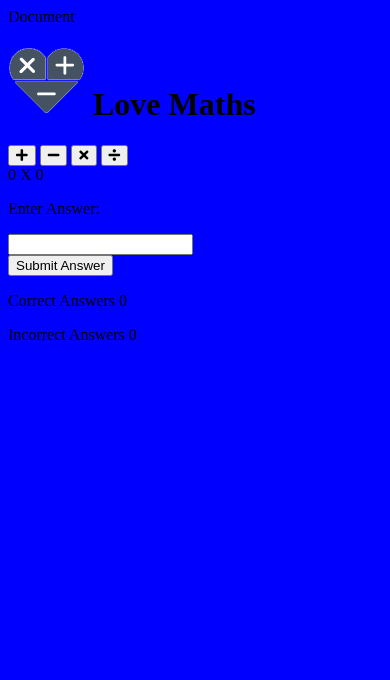
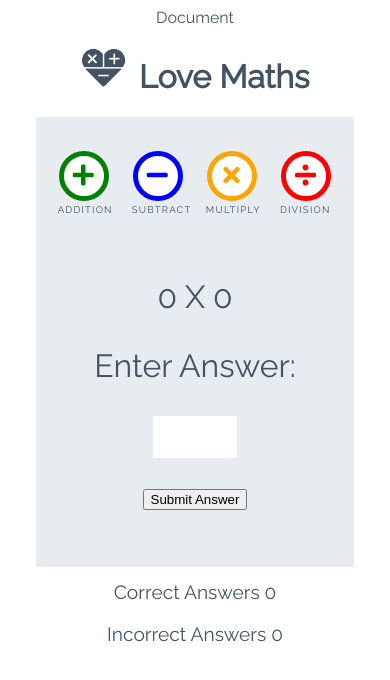
Before and after one commit to nomeski80/love-maths, a plain HTML site: page index.html in a window 390 px wide. Drawn offline with Linux system fonts and the light colour scheme.

Commit message:
set up structure of game functions

```diff
--- a/assets/css/style.css
+++ b/assets/css/style.css
@@ -1,3 +1,252 @@
+/* --------- Global style */
+
 body {
-    background-color: blue;
+    background-color: white;
+    font-family: "Raleway", sans-serif;
+    color: #445361;
+    text-align: center;
 }
+
+/* --------- Heading */
+
+.heading {
+    text-align: center;
+    font-size: 2.5rem;
+}
+
+.logo {
+    height: 40px;
+    padding-right: 5px;
+}
+
+/* --------- Game layout */
+
+.game-area {
+    background-color: #E6ECF0;
+    box-sizing: border-box;
+    width: 85%;
+    height: 65vh;
+    max-height: 450px;
+    max-width: 830px;
+    margin-left: auto;
+    margin-right: auto;
+    padding: 1%;
+}
+
+.question-area {
+    width: 50%;
+    font-size: 2rem;
+    margin: auto;
+    padding: 50px 0;
+}
+
+.question-area span {
+    padding: 0 15px;
+}
+
+.score-area {
+    margin: 5px auto;
+    width: 60%;
+    font-size: 1.2rem;
+}
+
+.controls-area {
+    width: 85%;
+    margin: 30px auto;
+}
+
+#score {
+    color: green;
+    font-weight: bold;
+}
+
+#incorrect {
+    color: red;
+    font-weight: bold;
+}
+
+.answer-message {
+    display: none;
+    font-size: 1rem;
+}
+
+#answer-box {
+    border: none;
+    color: #445361;
+    display: inline-block;
+    height: 40px;
+    width: 80px;
+    font-size: 1.2rem;
+}
+
+.scores {
+    display: inline-block;
+    padding: 25px;
+}
+
+/* --------- Buttons */
+
+.btn {
+    width: 220px;
+    height: 60px;
+    font-family: "Raleway", sans-serif;
+    text-transform: uppercase;
+    letter-spacing: 1.2px;
+    color: white;
+}
+
+.btn:focus {
+    outline: none;
+}
+
+.btn--big {
+    padding-top: 10px;
+    border-radius: 50%;
+    background-color: white;
+    border: 10px solid;
+    width: 100px;
+    height: 100px;
+    font-size: 3.2rem;
+    margin: 0 30px;
+    transition: all 0.5s;
+}
+
+.btn--big::after{
+    content: attr(data-type);
+    font-size: 1rem;
+    color: #445361;
+    position: relative;
+    left: -0.5em;
+}
+
+.btn--blue {
+    border-color: blue;
+    color: blue;
+}
+
+.btn--blue:active,
+.btn--blue:hover {
+    background-color: darkblue;
+    color: white;
+}
+
+.btn--orange {
+    border-color: orange;
+    color: orange;
+}
+
+.btn--orange:active,
+.btn--orange:hover {
+    background-color: darkorange;
+    color: white;
+}
+
+.btn--red {
+    border-color: red;
+    color: red;
+}
+
+.btn--red:active,
+.btn--red:hover {
+    background-color: darkred;
+    color: white;
+}
+
+.btn--green {
+    border-color: green;
+    color: green;
+}
+
+.btn--green:active,
+.btn--green:hover {
+    background-color: darkgreen;
+    color: white;
+}
+
+.btn--gray {
+    margin-top: 25px;
+    background-color: #445361;
+    border: 1px transparent;
+    border-radius: 20px;
+}
+
+.btn--gray:active,
+.btn--gray:hover {
+    background-color: #0d1013;
+}
+
+/* --------- Media queries */
+
+@media (max-width: 414px) {
+    .controls-area {
+        width: 100%;
+    }
+
+    .btn--big {
+        margin: 0 10px;
+        padding: 5px;
+        border: 5px solid;
+        width: 50px;
+        height: 50px;
+        font-size: 1.5rem;
+    }
+
+    .btn--big::after {
+        font-size: 0.6rem;
+        left: -0.7rem;
+    }
+
+    .question-area {
+        padding: 10% 0;
+        width: 100%;
+    }
+
+    .question-area span {
+        padding: 0;
+    }
+
+    .answer-message {
+        display: block;
+    }
+
+    #answer-box {
+        display: block;
+        margin: 0 auto;
+    }
+    .btn--gray {
+        margin-top: 0;
+    }
+
+    .score-area {
+        width: 100%;
+    }
+
+    .scores {
+        margin: 0.5em auto;
+        display: block;
+        padding: 5px;
+    }
+
+    .heading {
+        font-size: 2rem;
+    }
+}
+
+@media (max-width: 320px) {
+    .game-area {
+        height: 70vh;
+    }
+
+    .controls-area {
+        width: 75%;
+        margin: 10px auto;
+    }
+
+    .btn--big {
+        margin: 10px 10px;
+    }
+    .question-area {
+        padding: 10px 0;
+    }
+
+}
--- a/index.html
+++ b/index.html
@@ -12,32 +12,38 @@
 
 <body>
     <h1 class="heading">
-    <img class="logo" src="assets/images/logo.png" alt="logo"> Love Maths</h1>
+        <img class="logo" src="assets/images/logo.png" alt="logo"> Love Maths
+    </h1>
 
     <div class="game-area">
-        <div>
-            <button class="btn btn--big btn--green">
-                <i class="fas fa-plus" ></i>
+        <div class="controls-area">
+            <button data-type="addition" class="btn btn--big btn--green">
+                <i class="fas fa-plus"></i>
             </button>
-            <button class="btn btn--big btn--blue">
-                <i class="fas fa-minus" ></i>
+            <button data-type="subtract" class="btn btn--big btn--blue">
+                <i class="fas fa-minus"></i>
             </button>
-            <button class="btn btn--big btn--orange">
-                <i class="fas fa-times" ></i>
+
+
+            <button data-type="multiply" class="btn btn--big btn--orange">
+                <i class="fas fa-times"></i>
             </button>
-            <button class="btn btn--big btn--red">
-                <i class="fas fa-divide" ></i>
+            <button data-type="division" class="btn btn--big btn--red">
+                <i class="fas fa-divide"></i>
             </button>
         </div>
-        <div class = "question-area">
-            <span id = "operand1">0</span>
-            <span id ="operator">X</span>
-            <span id = "operand2">0</span>
+
+
+
+            <div class="question-area">
+                <span id="operand1">0</span>
+                <span id="operator">X</span>
+                <span id="operand2">0</span>
                 <span></span>
-            <p class = "answer-messgae">Enter Answer: </p>
-            <input id="answer-box" type = "number">
+                <p class="answer-messgae">Enter Answer: </p>
+                <input id="answer-box" type="number">
             </div>
-        <button class =" btn btn--gray">Submit Answer</button>
+            <button data-type="submit"=" btn btn--gray">Submit Answer</button>
         </div>
 
         <div class="score-area">
```
Lines whose indentation alone changed are shown as unchanged.
